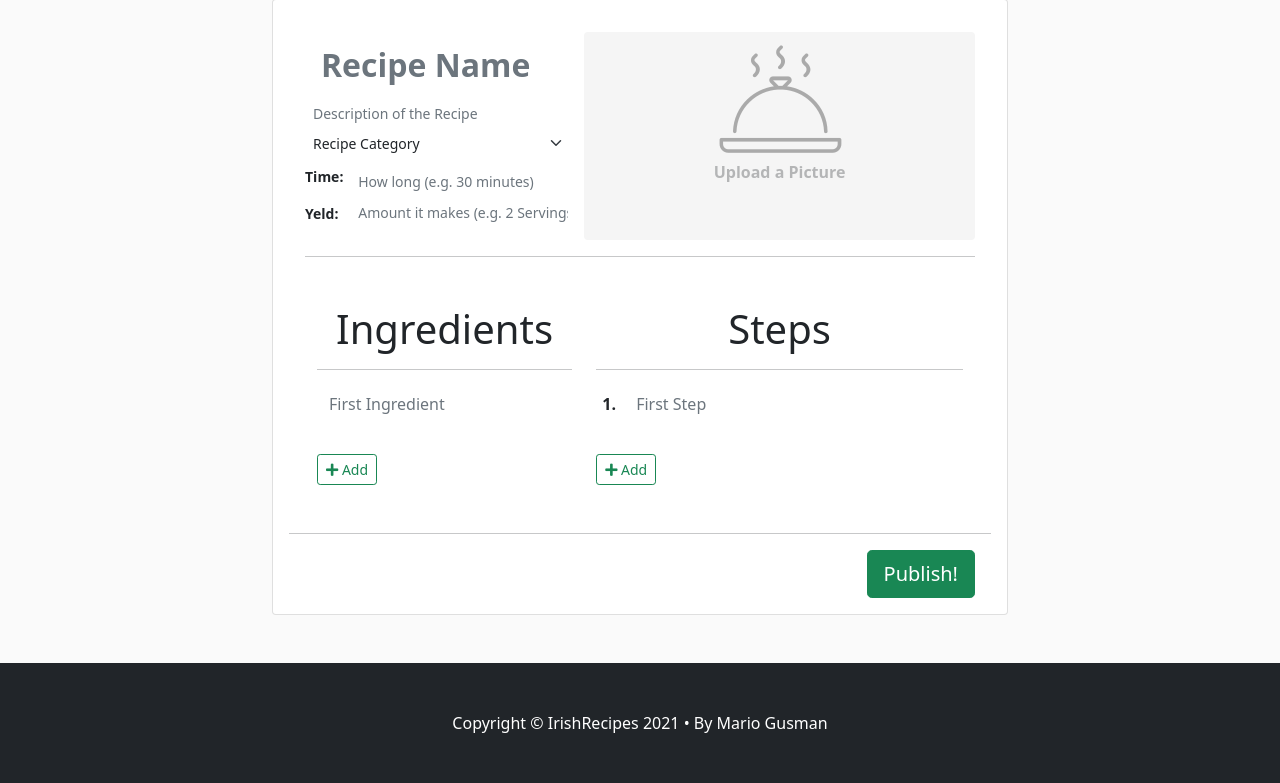
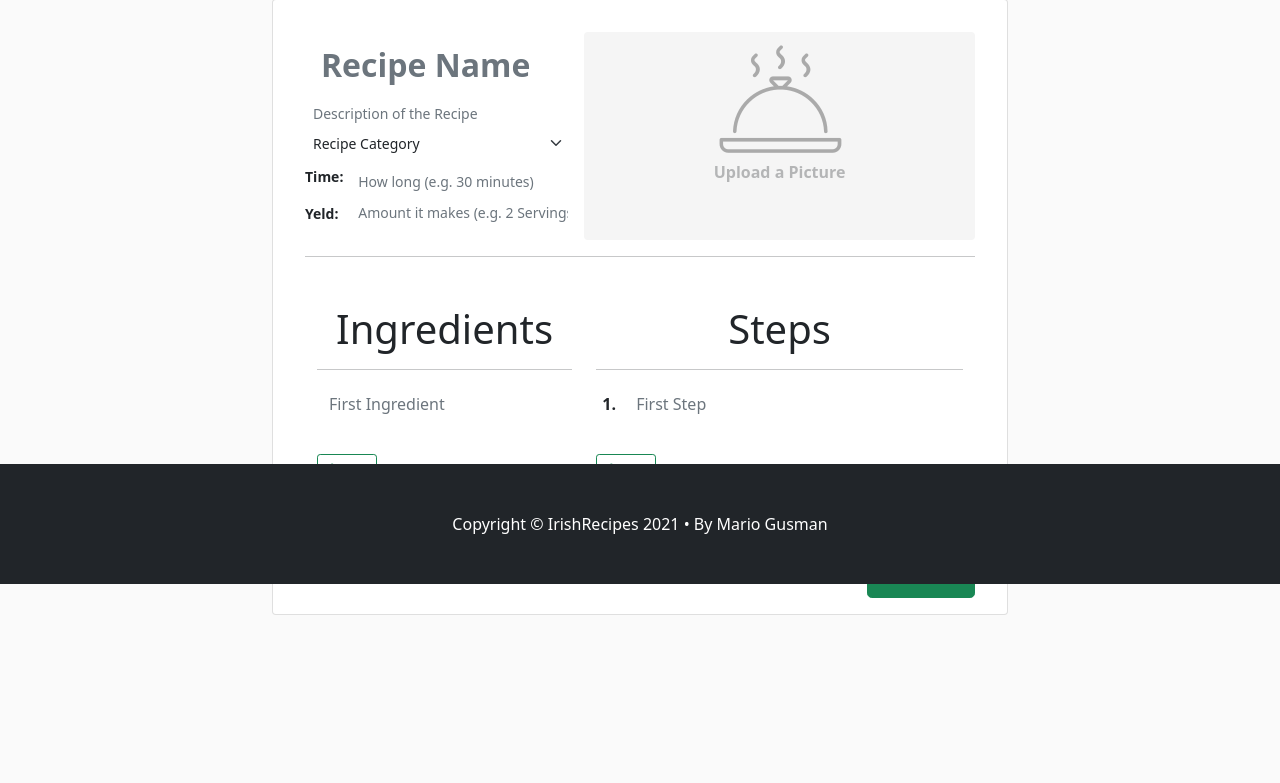
Before and after one commit to mariogusman/MS3-Irish-Recipes, a Flask app: page /addrecipe in a window 1280 px wide. Shown: the part 216-999 px from the top of the page. After the commit the page ends 831 px from the top, so only its background shows below. Run offline with Flask 2, Linux system fonts and the light colour scheme; the visitor is signed in with stand-in values (Sample User, id 1); some libraries are stand-ins or nearby versions; some web fonts are replaced.

Commit message:
Add sticky footer

```diff
--- a/templates/base.html
+++ b/templates/base.html
@@ -97,7 +97,7 @@
     </main>
 
     <!-- Footer-->
-    <footer class="py-5 bg-dark">
+    <footer class="py-5 bg-dark fixed-bottom">
         <div class="container px-4 px-lg-5">
             <p class="m-0 text-center text-white">Copyright &copy; IrishRecipes 2021 • By Mario Gusman</p>
         </div>
```
